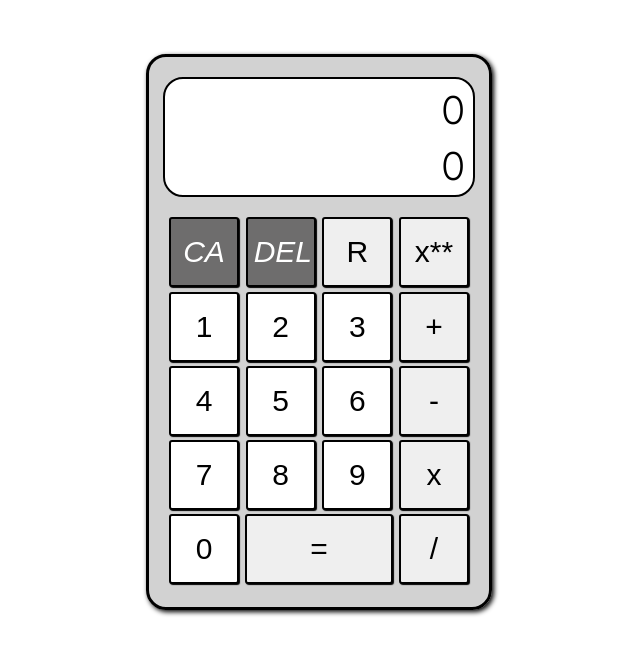
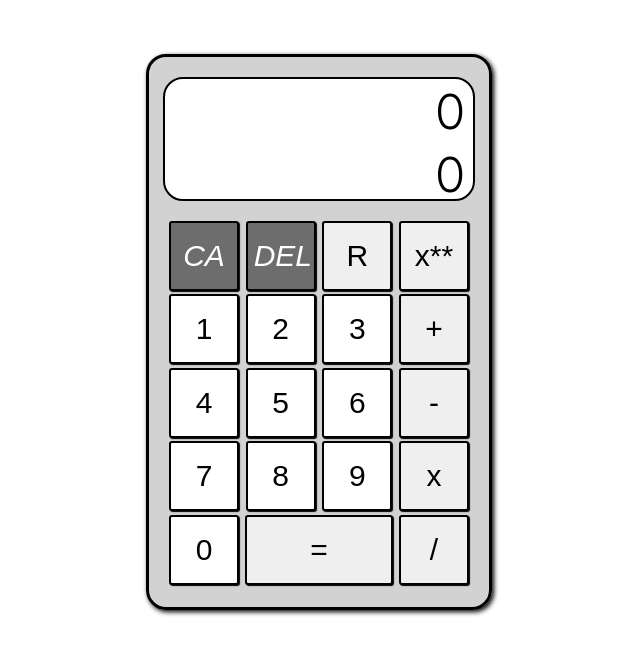
Before and after one commit to rileygregg/calculator, a plain HTML site: page index.html in a window 1280 px wide. Shown: the part 88-742 px from the top of the page, without its empty margins (321-961 px from the left). Drawn offline with Linux system fonts and the light colour scheme.

Commit message:
fixed calculator screen and font size

```diff
--- a/script.js
+++ b/script.js
@@ -195,7 +195,7 @@ for (const button of buttons) {
             inputs[0] = x;
             y = "";
             operator = "";
-            equation.textContent = x;
+            equation.textContent = "";
         }
     });
 }
--- a/style.css
+++ b/style.css
@@ -31,7 +31,7 @@ section {
 /* inside the calculator */
 .container-top {
     display: flex;
-    justify-content: space-evenly;
+    justify-content: space-between;
     flex-direction: column;
     align-items: flex-end;
     margin: 20px;
@@ -40,7 +40,7 @@ section {
     height: 120px;
     border: solid 2px black;
     border-radius: 20px;
-    font-size: 40px;
+    font-size: 50px;
     background-color: white;
 }
 
```
